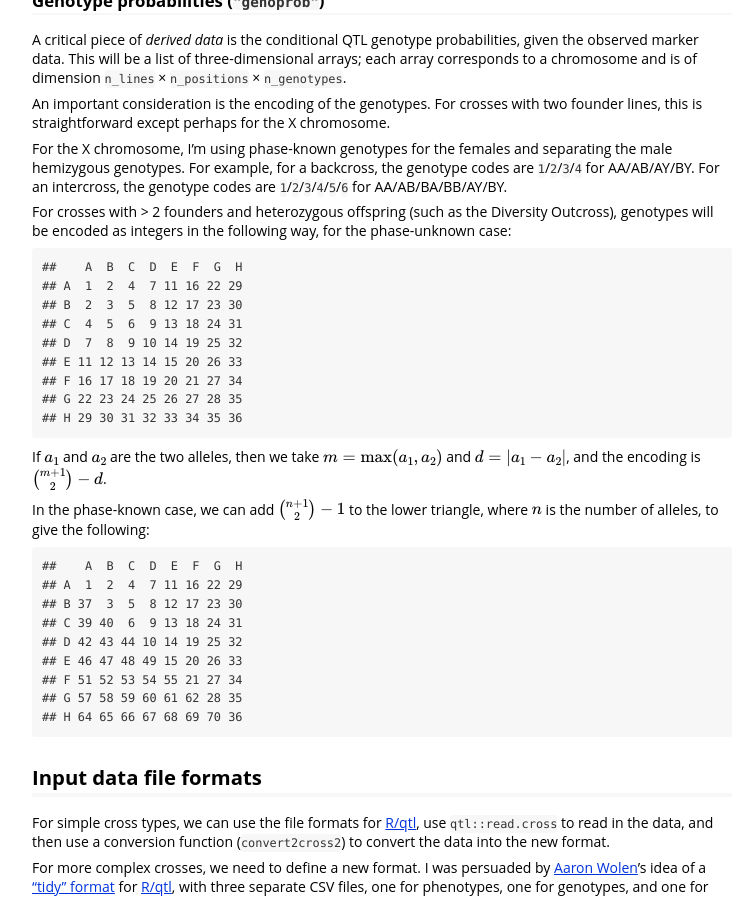
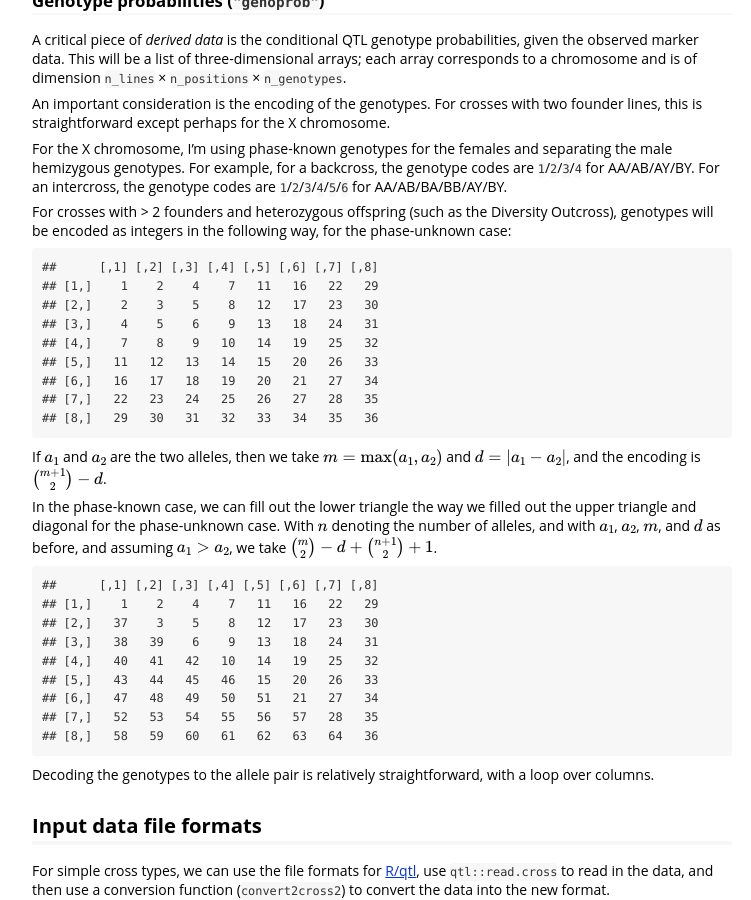
Before and after one commit to rqtl/qtl2, a Jekyll site: the page assets/vignettes/developer_guide.html, which Jekyll copies as it is, in a window 1280 px wide and 900 px high, scrolled down 3646 px. Shown: the whole window, without its empty margins (258-1009 px from the left). Built offline with Jekyll 4.4.1, drawn with Linux system fonts in a browser that asks for light colours; formulas are drawn with MathJax 3.

Commit message:
developer guide: fix genotype encoding for DO

```diff
--- a/assets/vignettes/developer_guide.html
+++ b/assets/vignettes/developer_guide.html
@@ -139,26 +139,27 @@
 <p>An important consideration is the encoding of the genotypes. For crosses with two founder lines, this is straightforward except perhaps for the X chromosome.</p>
 <p>For the X chromosome, I’m using phase-known genotypes for the females and separating the male hemizygous genotypes. For example, for a backcross, the genotype codes are <code>1</code>/<code>2</code>/<code>3</code>/<code>4</code> for AA/AB/AY/BY. For an intercross, the genotype codes are <code>1</code>/<code>2</code>/<code>3</code>/<code>4</code>/<code>5</code>/<code>6</code> for AA/AB/BA/BB/AY/BY.</p>
 <p>For crosses with &gt; 2 founders and heterozygous offspring (such as the Diversity Outcross), genotypes will be encoded as integers in the following way, for the phase-unknown case:</p>
-<pre><code>##    A  B  C  D  E  F  G  H
-## A  1  2  4  7 11 16 22 29
-## B  2  3  5  8 12 17 23 30
-## C  4  5  6  9 13 18 24 31
-## D  7  8  9 10 14 19 25 32
-## E 11 12 13 14 15 20 26 33
-## F 16 17 18 19 20 21 27 34
-## G 22 23 24 25 26 27 28 35
-## H 29 30 31 32 33 34 35 36</code></pre>
-<p>If <span class="math">\(a_1\)</span> and <span class="math">\(a_2\)</span> are the two alleles, then we take <span class="math">\(m = \max(a_1, a_2)\)</span> and <span class="math">\(d = |a_1 - a_2|\)</span>, and the encoding is <span class="math">\(\binom{m+1}2 - d\)</span>.</p>
-<p>In the phase-known case, we can add <span class="math">\(\binom{n+1} 2 - 1\)</span> to the lower triangle, where <span class="math">\(n\)</span> is the number of alleles, to give the following:</p>
-<pre><code>##    A  B  C  D  E  F  G  H
-## A  1  2  4  7 11 16 22 29
-## B 37  3  5  8 12 17 23 30
-## C 39 40  6  9 13 18 24 31
-## D 42 43 44 10 14 19 25 32
-## E 46 47 48 49 15 20 26 33
-## F 51 52 53 54 55 21 27 34
-## G 57 58 59 60 61 62 28 35
-## H 64 65 66 67 68 69 70 36</code></pre>
+<pre><code>##      [,1] [,2] [,3] [,4] [,5] [,6] [,7] [,8]
+## [1,]    1    2    4    7   11   16   22   29
+## [2,]    2    3    5    8   12   17   23   30
+## [3,]    4    5    6    9   13   18   24   31
+## [4,]    7    8    9   10   14   19   25   32
+## [5,]   11   12   13   14   15   20   26   33
+## [6,]   16   17   18   19   20   21   27   34
+## [7,]   22   23   24   25   26   27   28   35
+## [8,]   29   30   31   32   33   34   35   36</code></pre>
+<p>If <span class="math">\(a_1\)</span> and <span class="math">\(a_2\)</span> are the two alleles, then we take <span class="math">\(m = \max(a_1, a_2)\)</span> and <span class="math">\(d = |a_1 - a_2|\)</span>, and the encoding is <span class="math">\(\binom{m+1} 2 - d\)</span>.</p>
+<p>In the phase-known case, we can fill out the lower triangle the way we filled out the upper triangle and diagonal for the phase-unknown case. With <span class="math">\(n\)</span> denoting the number of alleles, and with <span class="math">\(a_1\)</span>, <span class="math">\(a_2\)</span>, <span class="math">\(m\)</span>, and <span class="math">\(d\)</span> as before, and assuming <span class="math">\(a_1 &gt; a_2\)</span>, we take <span class="math">\(\binom{m} 2 - d + \binom{n+1} 2 + 1\)</span>.</p>
+<pre><code>##      [,1] [,2] [,3] [,4] [,5] [,6] [,7] [,8]
+## [1,]    1    2    4    7   11   16   22   29
+## [2,]   37    3    5    8   12   17   23   30
+## [3,]   38   39    6    9   13   18   24   31
+## [4,]   40   41   42   10   14   19   25   32
+## [5,]   43   44   45   46   15   20   26   33
+## [6,]   47   48   49   50   51   21   27   34
+## [7,]   52   53   54   55   56   57   28   35
+## [8,]   58   59   60   61   62   63   64   36</code></pre>
+<p>Decoding the genotypes to the allele pair is relatively straightforward, with a loop over columns.</p>
 </div>
 </div>
 <div id="input-data-file-formats" class="section level2">
```
